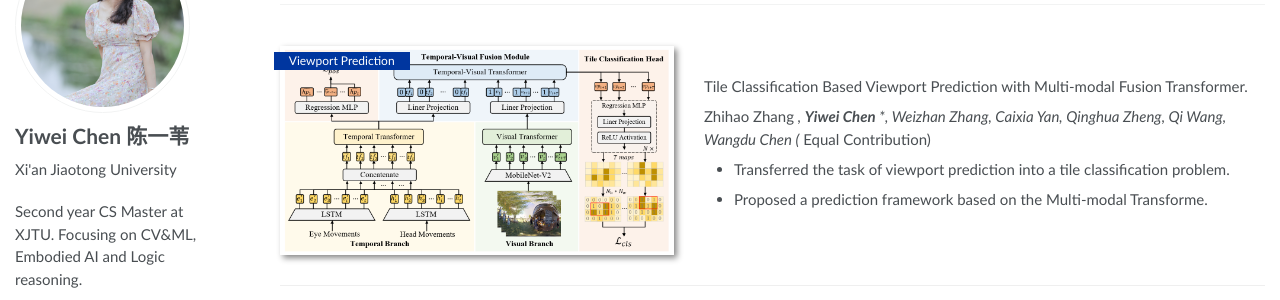
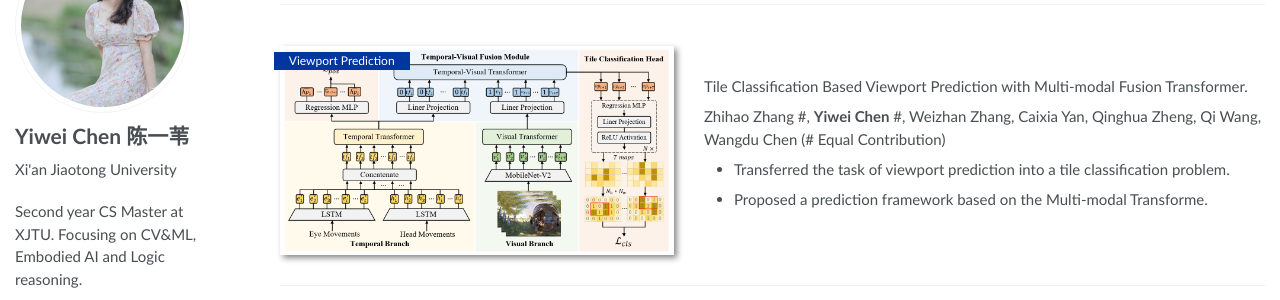
Before and after one commit to YiweiMelodyChen/yiweimelodychen.github.io, a Jekyll site: the page built from _pages/about.md, in a window 1280 px wide and 900 px high, scrolled down 547 px. Shown: the part 153-453 px from the top of the window. Built offline with Jekyll 4.4.1, drawn with Linux system fonts in a browser that asks for light colours; formulas are drawn with MathJax 3.

Commit message:
name modify

```diff
--- a/_pages/about.md
+++ b/_pages/about.md
@@ -50,7 +50,7 @@ search and Development (Chinese) 2021.
 
 Tile Classification Based Viewport Prediction with Multi-modal Fusion Transformer.
 
-Zhihao Zhang *, **Yiwei Chen** *, Weizhan Zhang, Caixia Yan, Qinghua Zheng, Qi Wang, Wangdu Chen (* Equal Contribution)
+Zhihao Zhang #,  **Yiwei Chen** #, Weizhan Zhang, Caixia Yan, Qinghua Zheng, Qi Wang, Wangdu Chen (# Equal Contribution)
 
 <div style='display: none'>
 [**Project**](https://scholar.google.com/citations?view_op=view_citation&hl=zh-CN&user=DhtAFkwAAAAJ&citation_for_view=DhtAFkwAAAAJ:ALROH1vI_8AC) <strong><span class='show_paper_citations' data='DhtAFkwAAAAJ:ALROH1vI_8AC'></span></strong>
```
